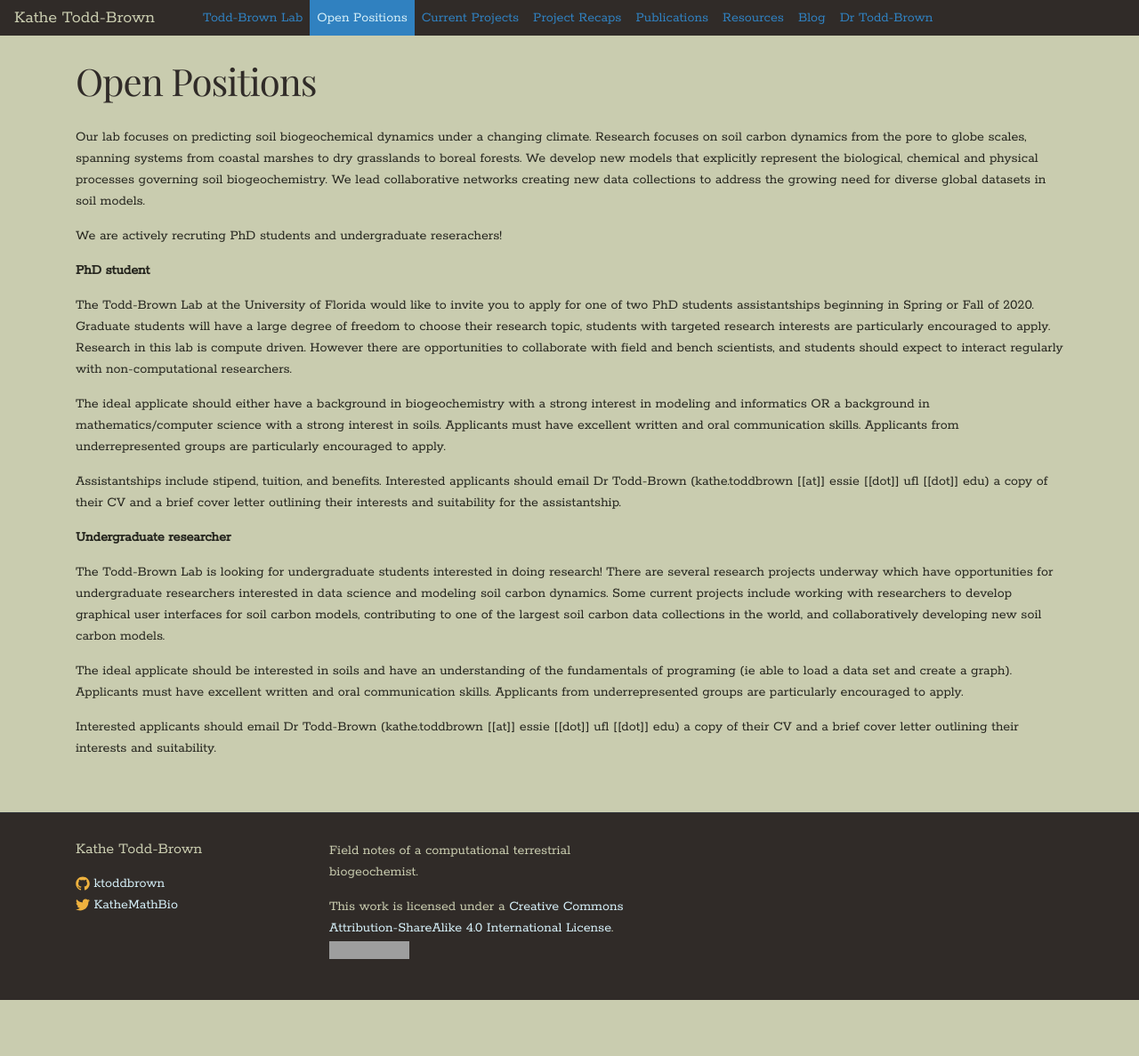
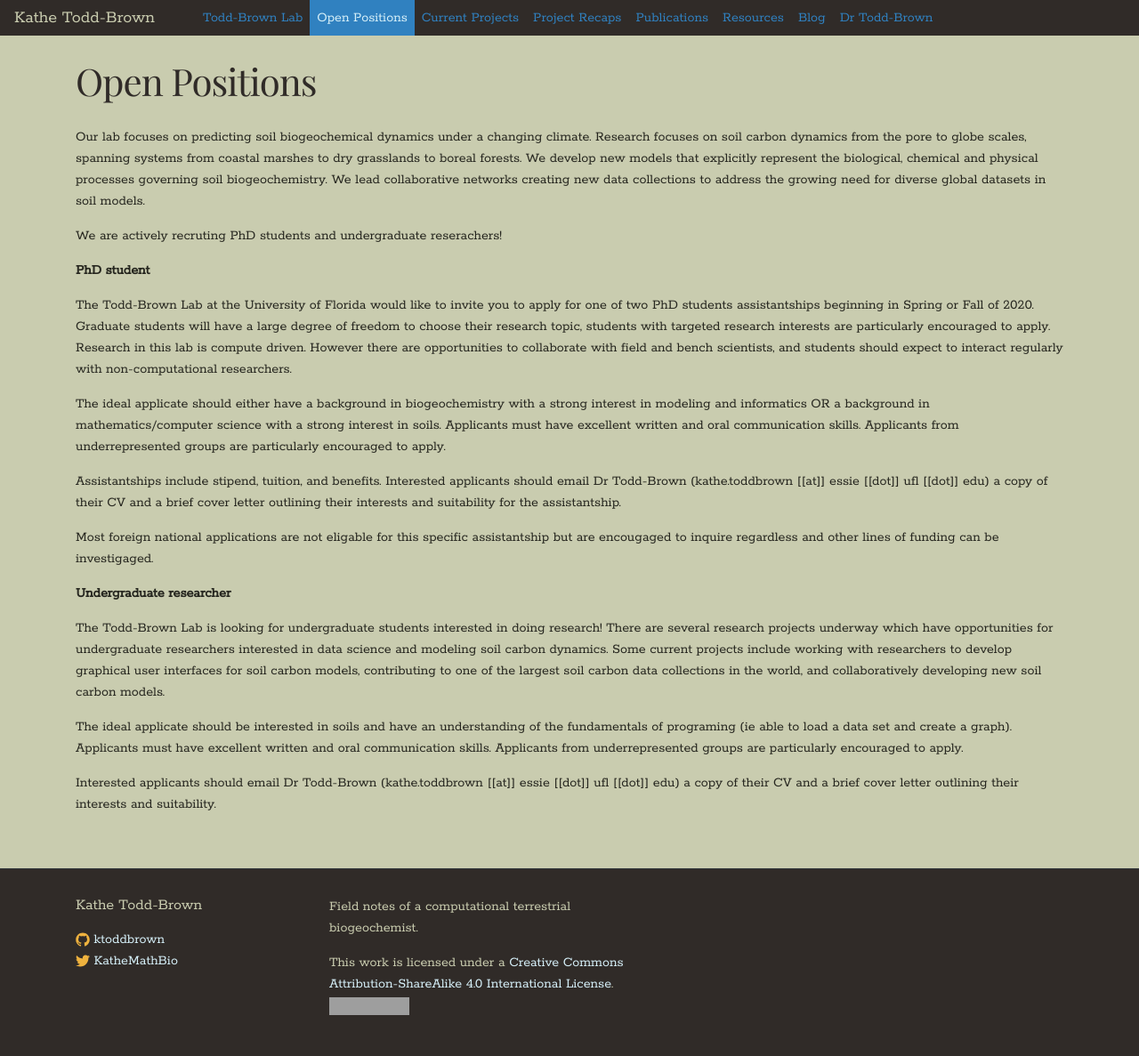
Before and after one commit to ktoddbrown/ktoddbrown.github.io, a Jekyll site: the page built from openpositions.markdown, in a window 1280 px wide. Shown: the whole page at 89% size. Built offline with Jekyll 4.4.1, drawn with Linux system fonts in a browser that asks for light colours; nearby versions of some CDN libraries; before the commit the page ends 1124 px from its top, so only the background shows below that; grey boxes are pictures that could not be loaded.

Commit message:
add forign national line at the end of the grad advert

```diff
--- a/openpositions.markdown
+++ b/openpositions.markdown
@@ -16,6 +16,8 @@ The ideal applicate should either have a background in biogeochemistry with a st
 
 Assistantships include stipend, tuition, and benefits. Interested applicants should email Dr Todd-Brown (kathe.toddbrown [[at]] essie [[dot]] ufl [[dot]] edu) a copy of their CV and a brief cover letter outlining their interests and suitability for the assistantship.
 
+Most foreign national applications are not eligable for this specific assistantship but are encougaged to inquire regardless and other lines of funding can be investigaged.
+
 **Undergraduate researcher**
 
 The Todd-Brown Lab is looking for undergraduate students interested in doing research! There are several research projects underway which have opportunities for undergraduate researchers interested in data science and modeling soil carbon dynamics. Some current projects include working with researchers to develop graphical user interfaces for soil carbon models, contributing to one of the largest soil carbon data collections in the world, and collaboratively developing new soil carbon models.
```
